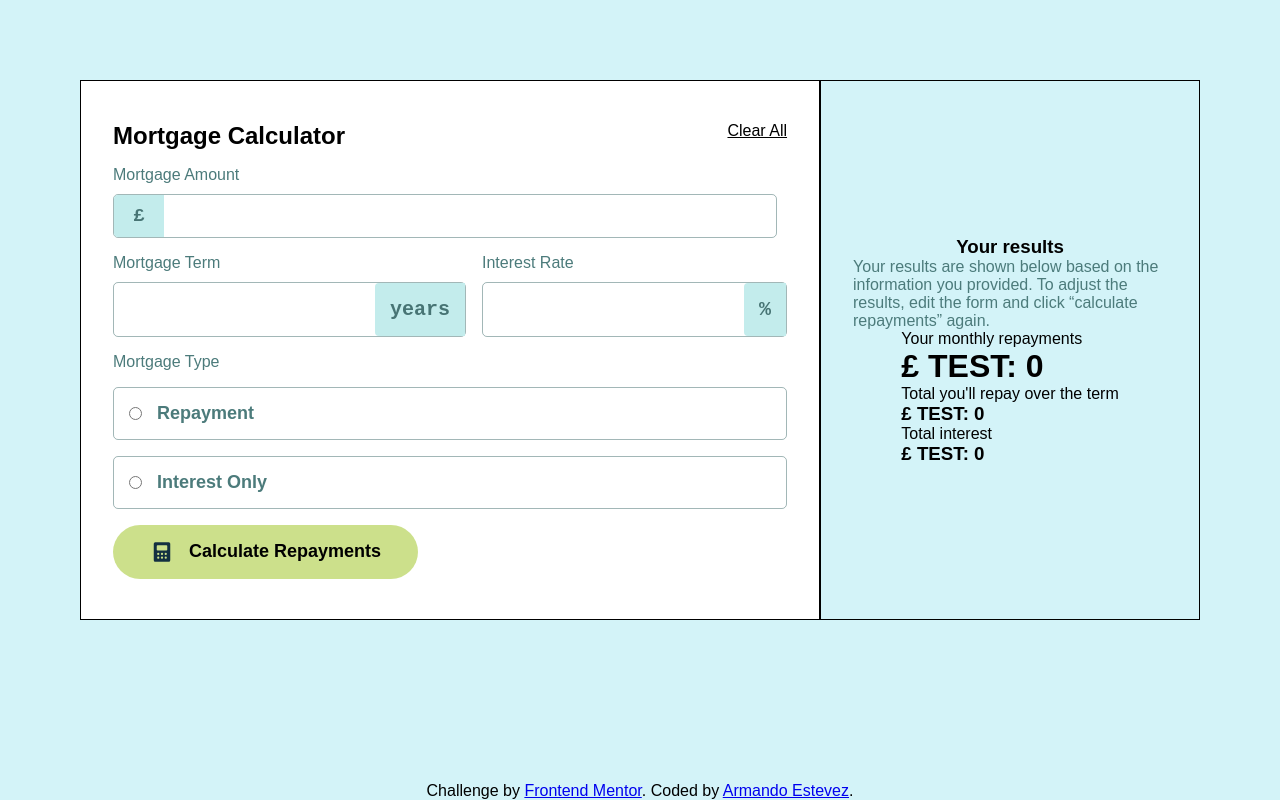
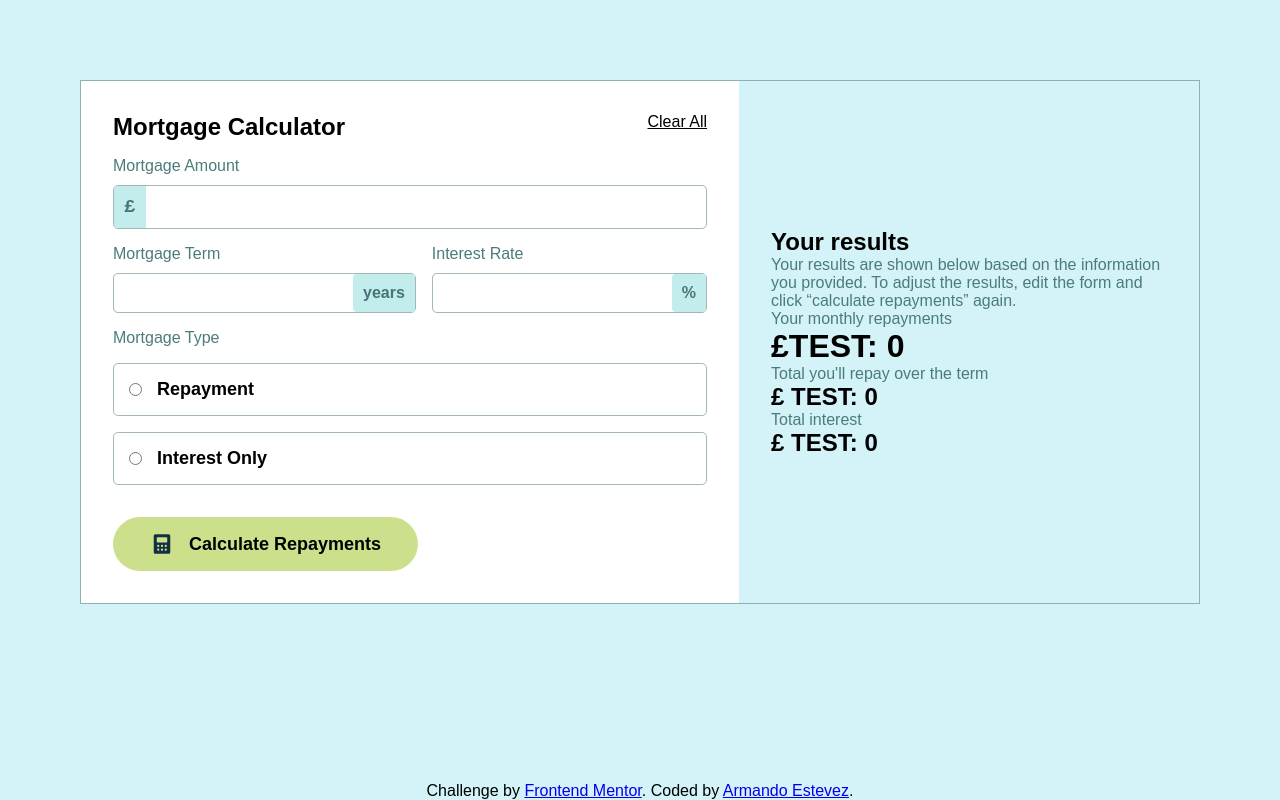
Before and after one commit to Arm4nd7/mortage-repayment-calculator, a website: page src/index.html in a window 1280 px wide. Drawn offline with nearby package versions, Linux system fonts and the light colour scheme; a web font is replaced by a local one.

Commit message:
corrigiendo componentes grid

```diff
--- a/src/index.html
+++ b/src/index.html
@@ -15,7 +15,7 @@
 
 <body>
 	<main>
-		<div class="container container-formulario">
+		<div class="container-formulario">
 			<form action="">
 				<h2>Mortgage Calculator</h2>
 				<div>
@@ -53,13 +53,13 @@
 				<label class="label-4">
 					<div>
 						<input class="repayment" type="radio">
-						<p>Repayment</p>
+						Repayment
 					</div>
 				</label>
 				<label class="label-5">
 					<div>
 						<input class="interest-only" type="radio">
-						<p>Interest Only</p>
+						Interest Only
 					</div>
 				</label>
 				<label class="label-6">
@@ -70,46 +70,41 @@
 				</label>
 			</form>
 		</div>
-		<br>
-
-		<div class="container">
-			<!-- Empty results start -->
-			<!-- Empty results end -->
+		<div class="container-results">
 			<!-- Completed results start -->
-			<h3>
+			<div class="titulo">
+				<h2>
 					Your results
-			</h3>
+				</h2>
 				<p>
 					Your results are shown below based on the information you provided.
 					To adjust the results, edit the form and click “calculate repayments” again.
 				</p>
-			<div>
+			</div>
+			<div class="resultados">
+				<!-- Empty results start -->
+				<p>Your monthly repayments</p>
+				<h1 class="test-operations">
+					<span>£</span>TEST: 0
+				</h1>
 
-				Your monthly repayments
-				<h1 class="test-operations">
+				<p>Total you'll repay over the term</p>
+				<!-- Completed results end -->
+				<h2 class="test-operations-repayment">
 					<span>
 						£
 					</span>TEST: 0
-				</h1>
+				</h2>
 
-				Total you'll repay over the term
-				<!-- Completed results end -->
-				<h3 class="test-operations-repayment">
+				<p>Total interest</p>
+				<h2 class="test-operations-interest">
 					<span>
 						£
 					</span>TEST: 0
-				</h3>
-
-				Total interest
-				<h3 class="test-operations-interest">
-					<span>
-						£
-					</span>TEST: 0
-				</h3>
+				</h2>
 			</div>
 		</div>
 	</main>
-
 	<footer class="attribution">
 		Challenge by <a href="https://www.frontendmentor.io?ref=challenge">Frontend Mentor</a>.
 		Coded by <a href="#">Armando Estevez</a>.
--- a/src/styles.css
+++ b/src/styles.css
@@ -1,27 +1,14 @@
 * {
     padding: 0;
     margin: 0;
-    box-sizing: border-box;
-}
-
-@font-face {
-    font-family: 'Plus Jakarta Sans Variable';
-    src: url('PlusJakartaSans-VariableFont_wght.ttf') format('truetype-variations');
-    font-weight: 200 800;
-    /* Esto define el rango de grosores disponibles */
-    font-style: normal;
+    /* box-sizing: border-box; */
 }
 
 body {
-    display: grid;
+    display: flex;
+    flex-direction: column;
     min-height: 100vh;
     font-family: 'Plus Jakarta Sans Variable', sans-serif;
-    grid-template-columns: 1fr;
-    grid-template-rows: 1fr 100px;
-    grid-template-areas:
-        "   main    "
-        "   footer  "
-    ;
     background-color: rgba(190, 238, 245, 0.668);
 }
 
@@ -33,41 +20,37 @@ footer {
 }
 
 main {
-    display: flex;
-    grid-area: main;
-    padding: 5rem;
+    display: grid;
+    margin: 5rem;
     justify-content: center;
     align-items: center;
-}
-
-.container {
-    display: flex;
-    flex-direction: column;
-    justify-content: center;
-    align-items: center;
-    width: 100%;
-    height: 100%;
-    padding: 2rem;
-    border: solid 0.1px black;
-}
-
-.container-formulario {
-    background-color: white;
+    border: solid 1.3px rgba(46, 94, 94, 0.445);
+    grid-template-columns: 1fr 1fr;
+    grid-template-areas:
+        "container-formulario       container-results"
+    ;
 }
 
 form {
+    all: unset;
     display: grid;
+    padding: 2rem;
+    grid-area: container-formulario;
     gap: 1rem;
-    grid-template-columns: 1fr 1fr;
+    grid-template-columns: 1fr;
     grid-template-areas:
-        "   h2          clear-all  "
-        "   label-1     label-1    "
-        "   label-2     label-3    "
-        "   lable-0     label-0    "
-        "   label-4     label-4    "
-        "   label-5     label-5    "
-        "   label-6     label-6    "
+        "h2          clear-all"
+        "label-1     label-1"
+        "label-2     label-3"
+        /* "label-3     label-3" */
+        "lable-0     label-0"
+        "label-4     label-4"
+        "label-5     label-5"
+        "label-6     label-6"
     ;
+    background-color: white;
+
+
 }
 
 .clear-all {
@@ -81,16 +64,15 @@ form {
 .label-1 {
     display: grid;
     grid-area: label-1;
-    grid-template-columns: 1fr;
+    grid-template-columns: auto;
     gap: 10px;
     grid-template-areas:
-        "   p       p       "
+        "   p   "
     ;
 }
 
 .label-1 div {
     display: flex;
-    width: 100%;
     border-radius: 5px;
     border: solid 1.3px rgba(46, 94, 94, 0.445);
 }
@@ -98,7 +80,6 @@ form {
 .label-1 span {
     font-family: 'Plus Jakarta Sans Variable', monospace;
     padding: 10px;
-    width: 50px;
     text-align: center;
     font-size: larger;
     font-weight: 550;
@@ -117,8 +98,21 @@ form {
 .label-2 {
     display: grid;
     gap: 10px;
+    justify-content: flex-start;
     grid-area: label-2;
-    grid-template-columns: 1fr;
+    /* grid-template-columns: auto; */
+    grid-template-areas:
+        "   p   "
+    ;
+}
+
+
+.label-3 {
+    display: grid;
+    justify-content: flex-end;
+    gap: 10px;
+    grid-area: label-3;
+    /* grid-template-columns: auto; */
     grid-template-areas:
         "   p   "
     ;
@@ -134,11 +128,8 @@ form {
 
 .label-2 span,
 .label-3 span {
-    font-family: 'Plus Jakarta Sans Variable', monospace;
-    padding: 15px;
-    /* width: 80px; */
+    padding: 10px;
     text-align: center;
-    font-size: 20px;
     font-weight: 550;
     border-radius: 4px 0px 0px 4px;
     background-color: rgb(195, 236, 236);
@@ -150,17 +141,6 @@ form {
     all: unset;
     padding-left: 20px;
     font-weight: 550;
-    font-size: large;
-}
-
-.label-3 {
-    display: grid;
-    gap: 10px;
-    grid-area: label-3;
-    grid-template-columns: 1fr;
-    grid-template-areas:
-        "   p   "
-    ;
 }
 
 .label-4 {
@@ -195,6 +175,7 @@ form {
     justify-content: center;
     align-items: center;
     width: 305px;
+    margin-top: 1rem;
     background-color: rgba(165, 200, 51, 0.563);
     border-radius: 35px;
 }
@@ -209,7 +190,6 @@ form {
     all: unset;
     font-size: large;
     font-weight: 550;
-
 }
 
 .label-4 input:checked {
@@ -218,7 +198,6 @@ form {
 
 .label-4 div:has(input[type="radio"]:checked) {
     background-color: rgba(255, 255, 0, 0.068);
-    color: white;
     border-color: rgba(220, 220, 101, 0.767);
 }
 
@@ -228,7 +207,6 @@ form {
 
 .label-5 div:has(input[type="radio"]:checked) {
     background-color: rgba(255, 255, 0, 0.068);
-    color: white;
     border-color: rgba(220, 220, 101, 0.871);
 }
 
@@ -236,3 +214,15 @@ p {
     grid-area: p;
     color: rgb(76, 123, 123);
 }
+
+/* tarjeta de respuesta */
+.container-results {
+    display: grid;
+    grid-area: container-results;
+    grid-template-columns: auto;
+    grid-template-areas:
+        "titulo"
+        "resultados"
+    ;
+    padding: 2rem;
+}
```
Lines whose indentation alone changed are shown as unchanged.
